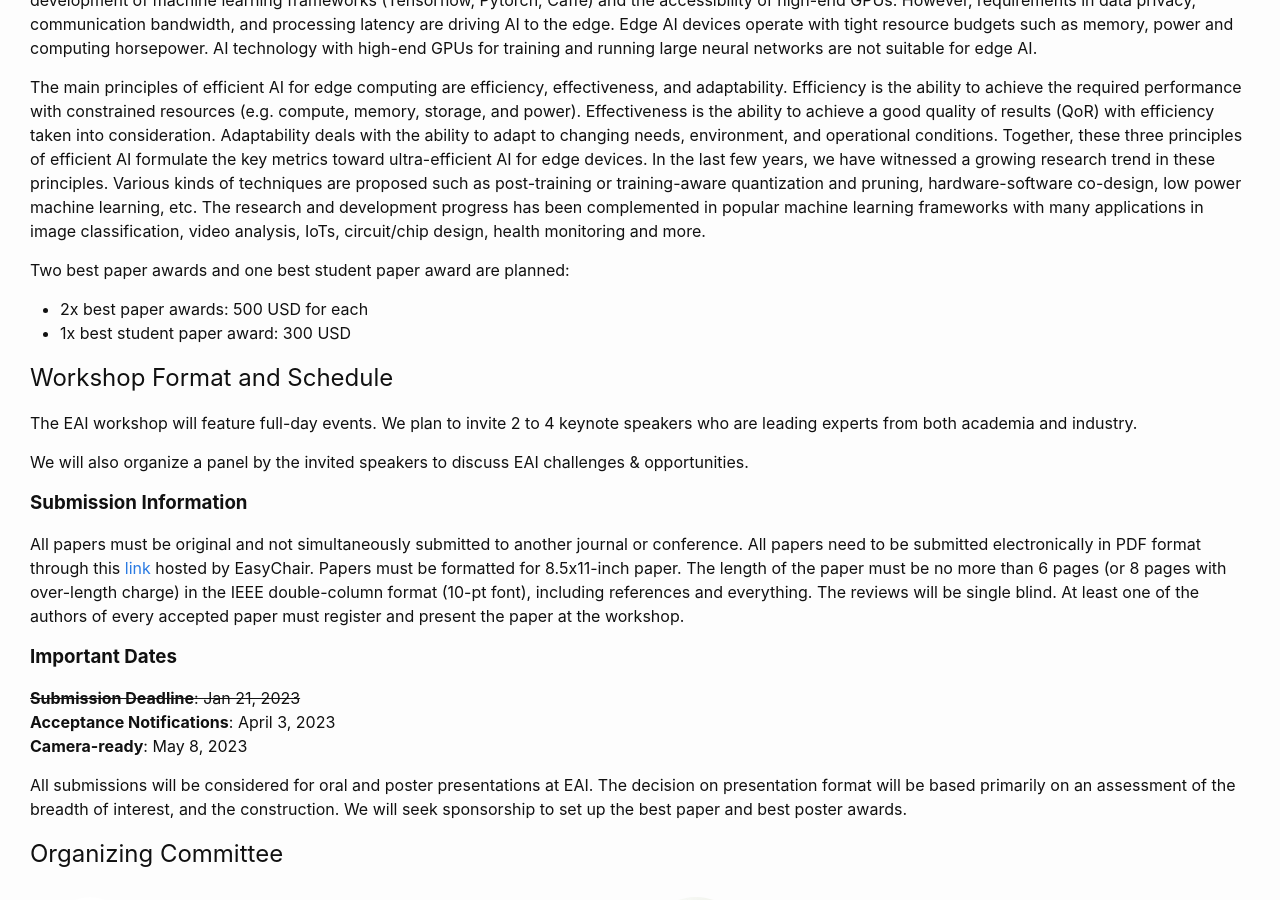
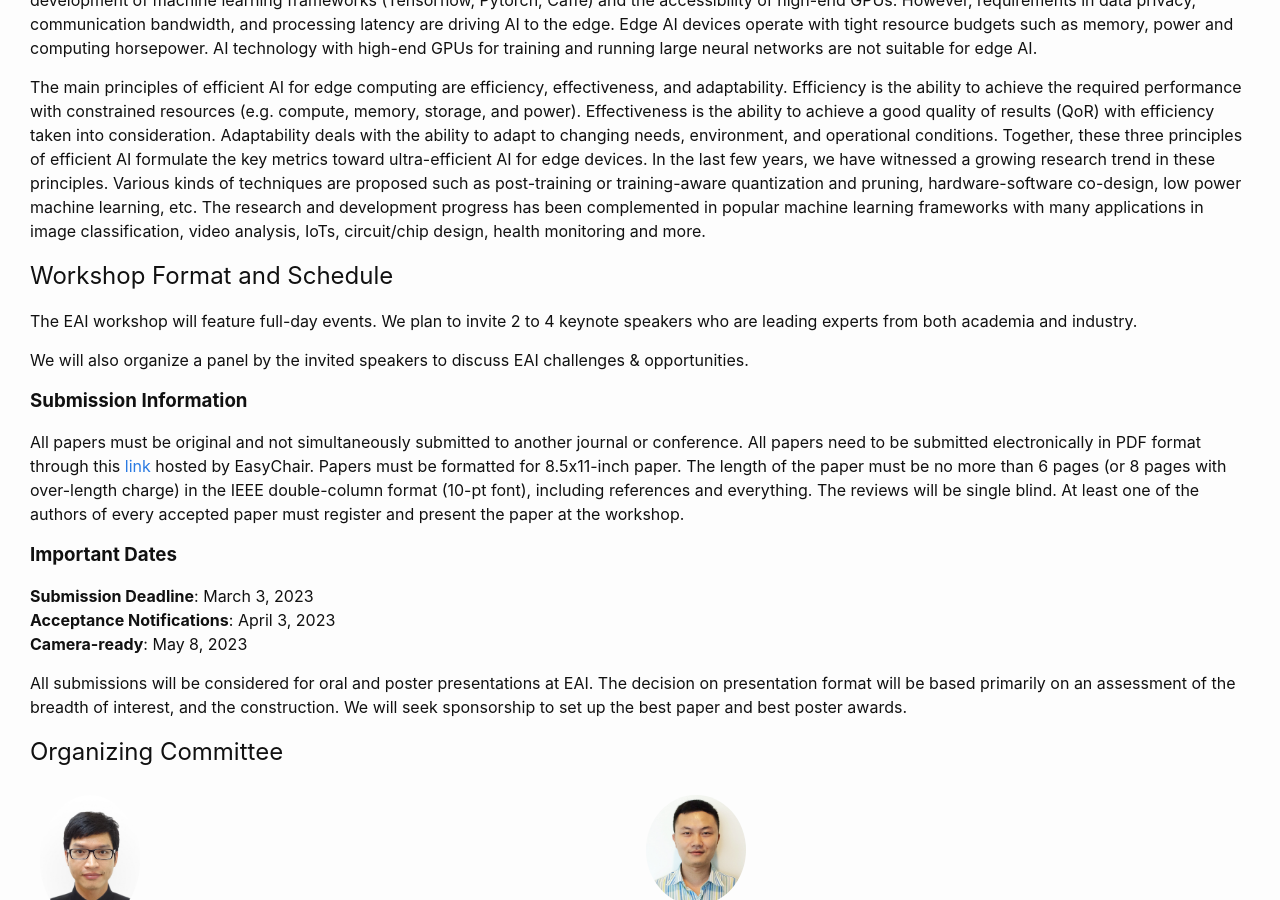
Before and after one commit to EAI-ICDCS/EAI-ICDCS.github.io, a Jekyll site: the page built from index2023.markdown, in a window 1280 px wide and 900 px high, scrolled down 604 px. Built offline with Jekyll 4.4.1, drawn with Linux system fonts in a browser that asks for light colours.

Commit message:
Update index2023.markdown

```diff
--- a/index2023.markdown
+++ b/index2023.markdown
@@ -24,9 +24,11 @@ This workshop focuses on an emerging and impactful topic  Efficient Artificial I
 
 The main principles of efficient AI for edge computing are efficiency, effectiveness, and adaptability. Efficiency is the ability to achieve the required performance with constrained resources (e.g. compute, memory, storage, and power). Effectiveness is the ability to achieve a good quality of results (QoR) with efficiency taken into consideration. Adaptability deals with the ability to adapt to changing needs, environment, and operational conditions. Together, these three principles of efficient AI formulate the key metrics toward ultra-efficient AI for edge devices. In the last few years, we have witnessed a growing research trend in these principles.  Various kinds of techniques are proposed such as post-training or training-aware quantization and pruning, hardware-software co-design, low power machine learning, etc. The research and development progress has been complemented in popular machine learning frameworks with many applications in image classification, video analysis, IoTs, circuit/chip design, health monitoring and more.
 
+<!---
 Two best paper awards and one best student paper award are planned:
 * 2x best paper awards: 500 USD for each
 * 1x best student paper award: 300 USD
+-->
 
 ## Workshop Format and Schedule
 
@@ -46,7 +48,7 @@ We will also organize a panel by the invited speakers to discuss EAI challenges
 All papers must be original and not simultaneously submitted to another journal or conference. All papers need to be submitted electronically in PDF format through  this [link](https://easychair.org/conferences/?conf=icdcseai2023) hosted by EasyChair. Papers must be formatted for 8.5x11-inch paper. The length of the paper must be no more than 6 pages (or 8 pages with over-length charge) in the IEEE double-column format (10-pt font), including references and everything. The reviews will be single blind. At least one of the authors of every accepted paper must register and present the paper at the workshop.
 
 ### **Important Dates**
-~~**Submission Deadline**: Jan 21, 2023~~
+**Submission Deadline**: March 3, 2023
 **Acceptance Notifications**: April 3, 2023
 **Camera-ready**: May 8, 2023
 
```
